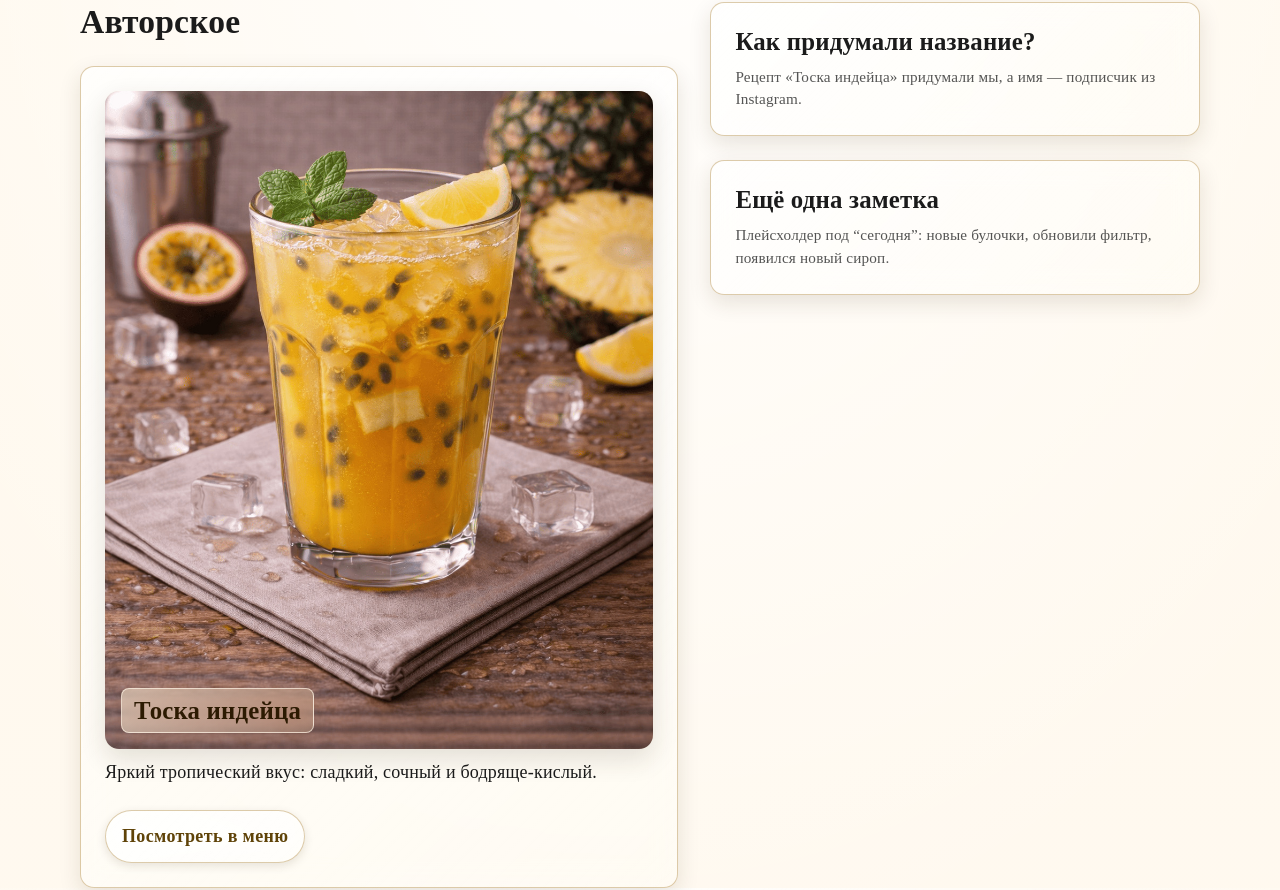
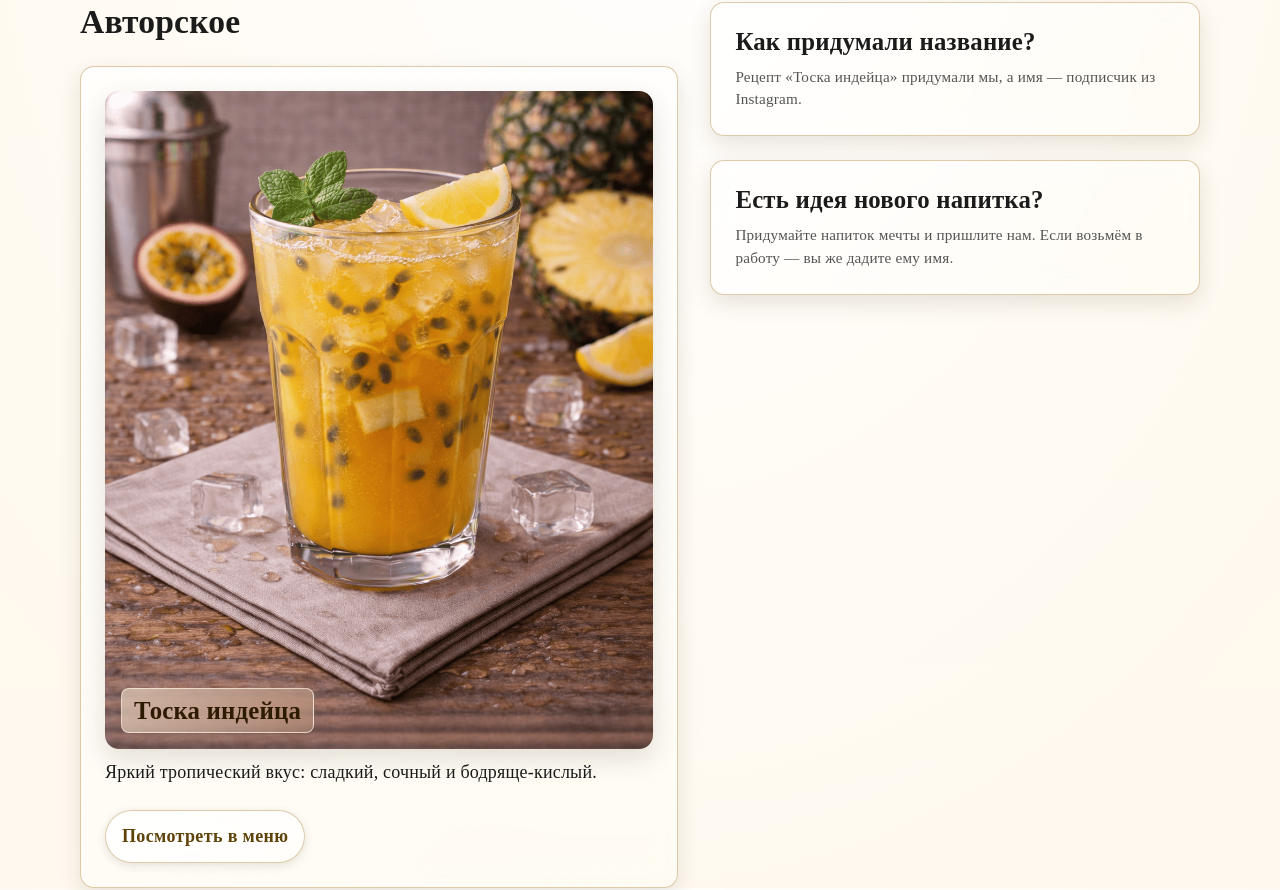
Before and after one commit to ALDYNEC-07/beno-coffe, a Next.js app: page / in a window 1280 px wide. Shown: the part 1154-2044 px from the top of the page. Built offline with nearby package versions, Linux system fonts and the light colour scheme; no server answers.

Commit message:
обрабодал блок - есть идея напитка ?!

```diff
--- a/src/components/NewMonth/NewMonth.tsx
+++ b/src/components/NewMonth/NewMonth.tsx
@@ -26,8 +26,8 @@ const sideNotes = [
     text: "Рецепт «Тоска индейца» придумали мы, а имя — подписчик из Instagram.",
   },
   {
-    title: "Ещё одна заметка",
-    text: "Плейсхолдер под “сегодня”: новые булочки, обновили фильтр, появился новый сироп.",
+    title: "Есть идея нового напитка?",
+    text: "Придумайте напиток мечты и пришлите нам. Если возьмём в работу — вы же дадите ему имя.",
   },
 ];
 
```
